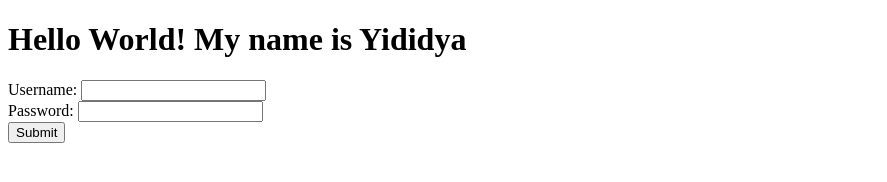
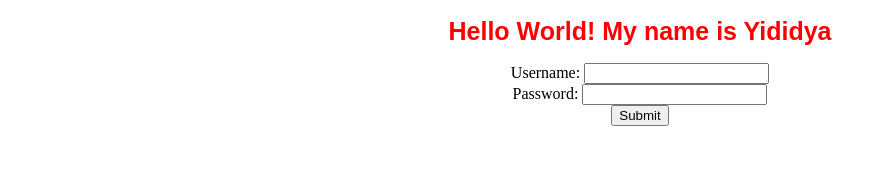
Before and after one commit to yididyayoseph/hello-world, a plain HTML site: page index.html in a window 1280 px wide. Shown: the whole page, without its empty margins (0-887 px from the left). Drawn offline with Linux system fonts and the light colour scheme.

Commit message:
added a css file

```diff
--- a/index.html
+++ b/index.html
@@ -5,10 +5,12 @@
     <meta http-equiv="X-UA-Compatible" content="IE=edge">
     <meta name="viewport" content="width=device-width, initial-scale=1.0">
     <title>Hello World</title>
+    <link rel="stylesheet" href="style.css">
 </head>
 <body>
-    <h1>Hello World! My name is Yididya</h1>
-    <form>
+    <div>
+      <h1>Hello World! My name is Yididya</h1>
+      <form>
         <label for="username">Username:</label>
         <input type="text" id="username" name="username" minlength="5" maxlength="15" required>
         <br>
@@ -16,7 +18,9 @@
         <input type="password" id="password" name="password" minlength="8" maxlenght="16" required>
         <br>
         <input type="submit">
-    </form>
+
+      </form>
+    </div>
 
 </body>
 </html>
--- /dev/null
+++ b/style.css
@@ -0,0 +1,10 @@
+div {
+    text-align: center;
+
+}
+div h1{
+    font-family: Arial, Helvetica, sans-serif;
+    font-size: 25px;
+    color: red;
+
+}
```
